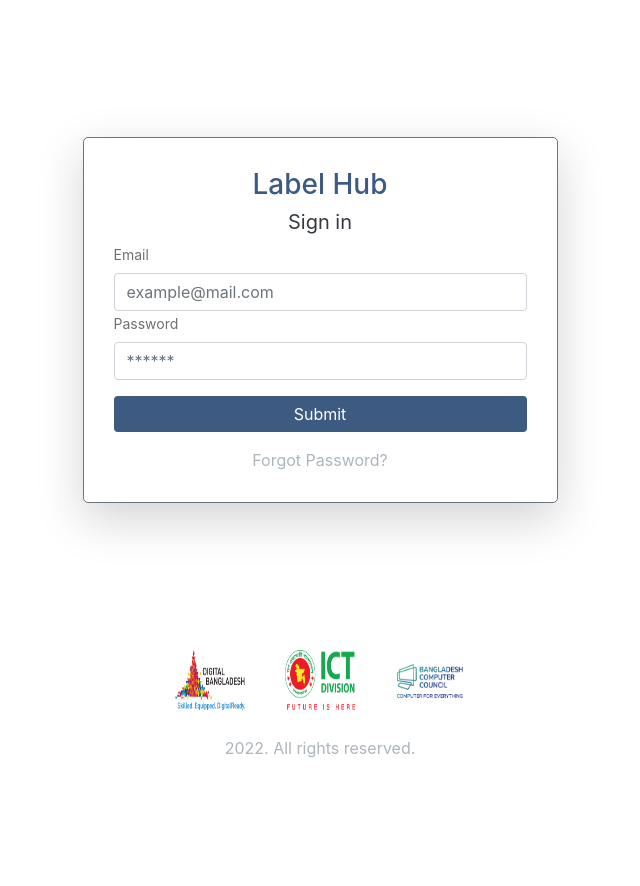
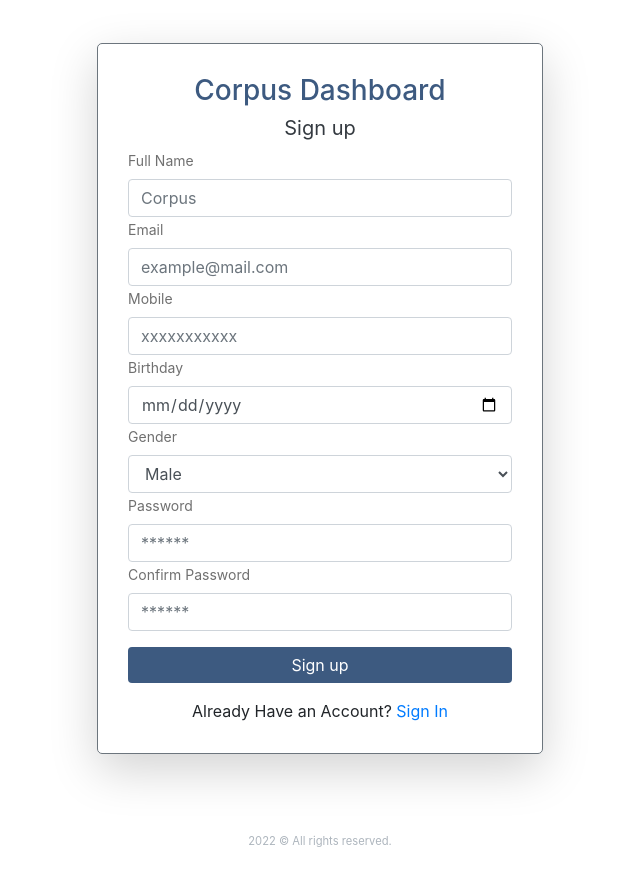
Before and after one commit to akibhasan50/labelhub, a React (Create React App) app: page / in a window 1280 px wide. Shown: the top 886 px of the page, without its empty margins (320-960 px from the left). Before the commit the page ends 800 px from the top, so only its background shows below. Built offline with nearby package versions, Linux system fonts and the light colour scheme.

Commit message:
signup form added

```diff
--- a/src/App.tsx
+++ b/src/App.tsx
@@ -6,6 +6,7 @@ import { RootState } from "./state/reducers";
 import { bindActionCreators } from "redux";
 import { actionCreators } from "./state";
 import { LoginForm } from "./containers/login/LoginForm";
+import { SignupForm } from "./containers/Signup/SignupForm";
 
 function App() {
   const state = useSelector((state: RootState) => state.user);
@@ -18,7 +19,8 @@ function App() {
       {/* <h1>{state.payload ? state.payload[0]?.name : 'Data not found'}</h1>
       <button onClick={() => fetchLogin()}>Deposit</button> */}
 
-      <LoginForm></LoginForm>
+      {/* <LoginForm></LoginForm> */}
+      <SignupForm></SignupForm>
     </div>
   );
 }
--- /dev/null
+++ b/src/components/Footer/Footer.css
@@ -0,0 +1,10 @@
+.login-footer {
+  padding: 10px 10px 0px 10px;
+  margin: 30px 0px;
+  bottom: 0;
+  width: 100%;
+  height: 40px;
+  color: #adb5bd;
+  font-size: 14px;
+  text-align: center;
+}
--- /dev/null
+++ b/src/components/Footer/Footer.tsx
@@ -0,0 +1,9 @@
+import React from "react";
+import "./Footer.css";
+export const Footer = () => {
+  return (
+    <div className="login-footer ">
+      <small className="text-center"> 2022 &copy; All rights reserved.</small>
+    </div>
+  );
+};
--- a/src/components/InputField/InputField.tsx
+++ b/src/components/InputField/InputField.tsx
@@ -20,7 +20,7 @@ export const InputField: React.FC<InputFieldProps> = ({
 }) => {
   return (
     <>
-      <Form.Group controlId="formBasicEmail">
+      <Form.Group>
         <Form.Label className="form-label">{label} </Form.Label>
         <Form.Control
           value={value}
--- /dev/null
+++ b/src/components/SelectField/SelectField.tsx
@@ -0,0 +1,40 @@
+import React from "react";
+import { Form } from "react-bootstrap";
+
+interface SelectFieldProps {
+  options: any;
+  label: string;
+  value: string;
+  onChange: (e: React.ChangeEvent<HTMLSelectElement>) => void;
+}
+interface IGender {
+  value: string;
+  label: string;
+}
+export const SelectField: React.FC<SelectFieldProps> = ({
+  label,
+  options,
+  value,
+  onChange,
+}) => {
+  return (
+    <>
+      <Form.Group>
+        <Form.Label className="form-label">{label} </Form.Label>
+        <Form.Select
+          className="form-control"
+          aria-label="Default select example"
+          onChange={onChange}
+        >
+          {options.map((item: IGender, index: number) => {
+            return (
+              <option key={index} value={item.value}>
+                {item.label}
+              </option>
+            );
+          })}
+        </Form.Select>
+      </Form.Group>
+    </>
+  );
+};
--- /dev/null
+++ b/src/containers/Signup/SignupForm.css
@@ -0,0 +1,34 @@
+.signup-title {
+  color: #3d5a80;
+  opacity: 1;
+  font-size: 28px;
+}
+.signup-subtitle {
+  color: #343a40;
+  font-weight: 400;
+  font-size: 20px;
+}
+.custom-btn {
+  background-color: #3d5a80;
+  border: none;
+  color: white;
+}
+.custom-btn:hover {
+  color: white;
+}
+
+.signup-container {
+  border: 1px solid #6c757d;
+  border-radius: 5px;
+  padding: 30px;
+}
+.signup-form {
+  padding: 35px;
+}
+.signin-link:hover {
+  text-decoration: none;
+}
+.form-label {
+  color: #707070;
+  font-size: 14px;
+}
--- /dev/null
+++ b/src/containers/Signup/SignupForm.tsx
@@ -0,0 +1,133 @@
+/* eslint-disable jsx-a11y/anchor-is-valid */
+import React, { useState } from "react";
+import { Footer } from "./../../components/Footer/Footer";
+import { Container } from "react-bootstrap";
+import { Row } from "react-bootstrap";
+import { Col } from "react-bootstrap";
+import { Form } from "react-bootstrap";
+import { InputField } from "../../components/InputField/InputField";
+import { SelectField } from "../../components/SelectField/SelectField";
+import { CustomButton } from "./../../components/Button/CustomButton";
+import "./SignupForm.css";
+interface SignupFormProps {}
+
+export const SignupForm: React.FC<SignupFormProps> = ({}) => {
+  const [fullName, setFullName] = useState<string>("");
+  const [mobile, setMobile] = useState<string>("");
+  const [email, setEmail] = useState<string>("");
+  const [password, setPassword] = useState<string>("");
+  const [birthday, setBirthday] = useState<string>("");
+  const [genders, setGenders] = useState<string>("");
+  const [confirmPassword, setConfirmPassword] = useState<string>("");
+
+  interface IGender {
+    value: string;
+    label: string;
+  }
+  const options: Array<IGender> = [
+    {
+      value: "Male",
+      label: "Male",
+    },
+    {
+      value: "Female",
+      label: "Female",
+    },
+  ];
+  const handleSubmit = () => {
+    console.log("form submit");
+  };
+
+  return (
+    <>
+      <section className="my-2 h-100">
+        <Container>
+          <Row className="justify-content-center align-items-center signup-form ">
+            <Col xs={5} className="shadow-lg signup-container">
+              <div className="text-center ">
+                <h1 className="signup-title">Corpus Dashboard</h1>
+                <h4 className="signup-subtitle">Sign up</h4>
+              </div>
+
+              <Form>
+                <InputField
+                  onChange={(e) => setFullName(e.target.value)}
+                  type="text"
+                  label="Full Name"
+                  placeholder="Corpus"
+                  value={fullName}
+                  required
+                ></InputField>
+                <InputField
+                  onChange={(e) => setEmail(e.target.value)}
+                  type="email"
+                  label="Email"
+                  placeholder="example@mail.com"
+                  value={email}
+                  required
+                ></InputField>
+                <InputField
+                  onChange={(e) => setMobile(e.target.value)}
+                  type="text"
+                  label="Mobile"
+                  placeholder="xxxxxxxxxxx"
+                  value={mobile}
+                  required
+                ></InputField>
+                <InputField
+                  onChange={(e) => setBirthday(e.target.value)}
+                  type="date"
+                  label="Birthday"
+                  placeholder="xxxxxxxxxxx"
+                  value={birthday}
+                  required
+                ></InputField>
+                <SelectField
+                  onChange={(e) => setGenders(e.target.value)}
+                  label="Gender"
+                  value={mobile}
+                  options={options}
+                ></SelectField>
+
+                <InputField
+                  onChange={(e) => setPassword(e.target.value)}
+                  value={password}
+                  type="password"
+                  placeholder="******"
+                  label="Password"
+                ></InputField>
+                <InputField
+                  onChange={(e) => setConfirmPassword(e.target.value)}
+                  value={confirmPassword}
+                  type="password"
+                  placeholder="******"
+                  label="Confirm Password"
+                ></InputField>
+
+                <CustomButton
+                  className="btn btn-block my-3 custom-btn"
+                  type="submit"
+                  onClick={handleSubmit}
+                >
+                  Sign up
+                </CustomButton>
+                <div className="text-center">
+                  <span>
+                    Already Have an Account?{" "}
+                    <a className="signin-link" href="#">
+                      Sign In
+                    </a>
+                  </span>
+                </div>
+              </Form>
+            </Col>
+          </Row>
+        </Container>
+      </section>
+
+      <section className="my-2">
+        <Footer></Footer>
+      </section>
+    </>
+  );
+};
--- a/src/containers/login/LoginForm.css
+++ b/src/containers/login/LoginForm.css
@@ -11,7 +11,6 @@
 .custom-btn {
   background-color: #3d5a80;
   border: none;
-  color: white;
 }
 .forgot-pass {
   color: #adb5bd;
--- a/src/containers/login/LoginForm.tsx
+++ b/src/containers/login/LoginForm.tsx
@@ -8,13 +8,8 @@ import "./LoginForm.css";
 import { useState } from "react";
 import { InputField } from "../../components/InputField/InputField";
 import { Image } from "../../components/Image/Image";
-import { CustomButton } from "../../components/Button/CustomButton";
-// interface LoginFormProps {
-//   type: string;
-//   label: string;
-//   placeholder: string;
-//   value: string;
-// }
+import { CustomButton } from "./../../components/Button/CustomButton";
+import { Footer } from "../../components/Footer/Footer";
 
 export const LoginForm = () => {
   const [email, setEmail] = useState<string>("");
@@ -89,11 +84,7 @@ export const LoginForm = () => {
         </Container>
       </section>
       <section>
-        <Container>
-          <div className="login-footer mt-3">
-            <span>2022. All rights reserved.</span>
-          </div>
-        </Container>
+        <Footer></Footer>
       </section>
     </>
   );
```
